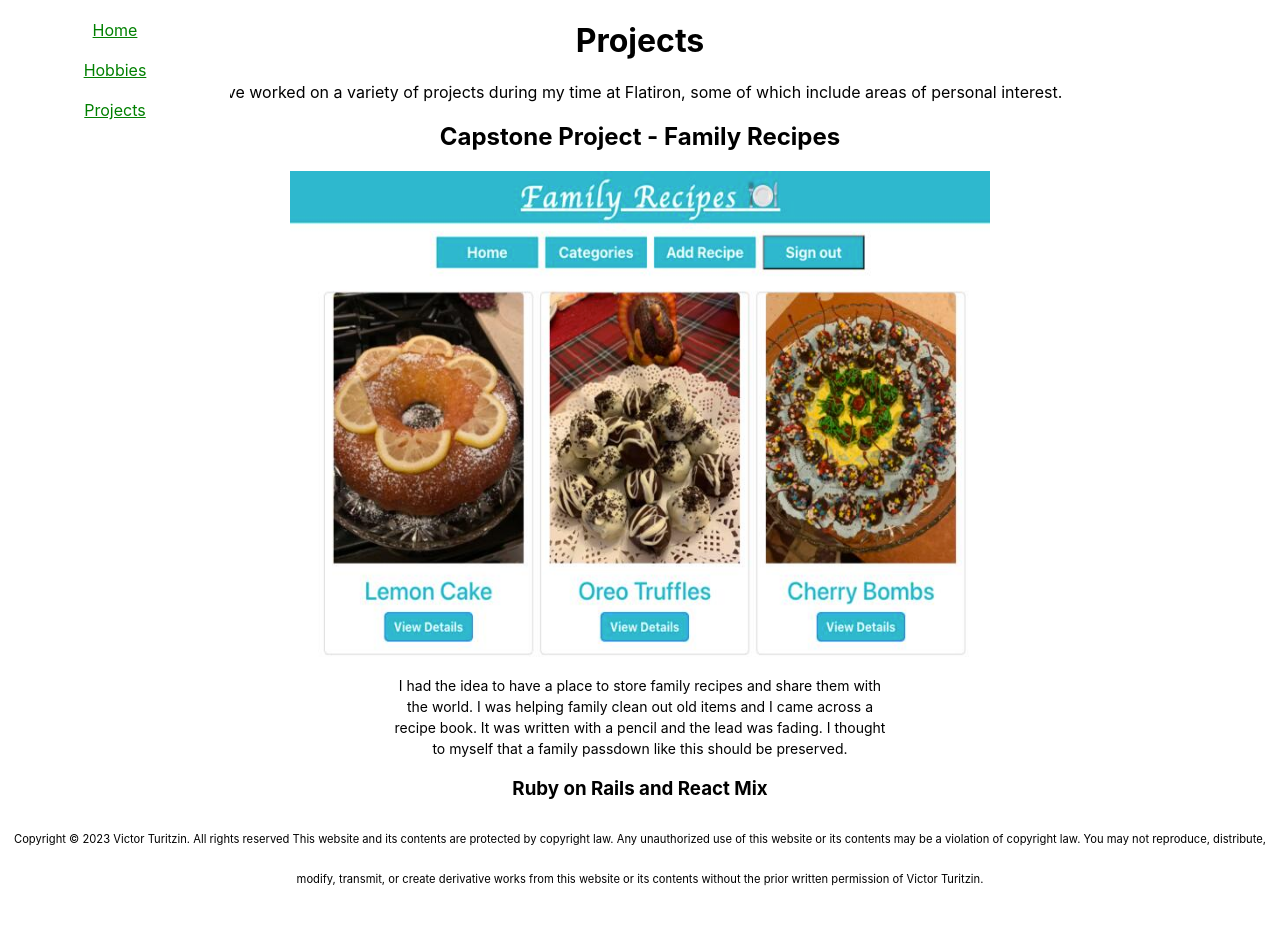
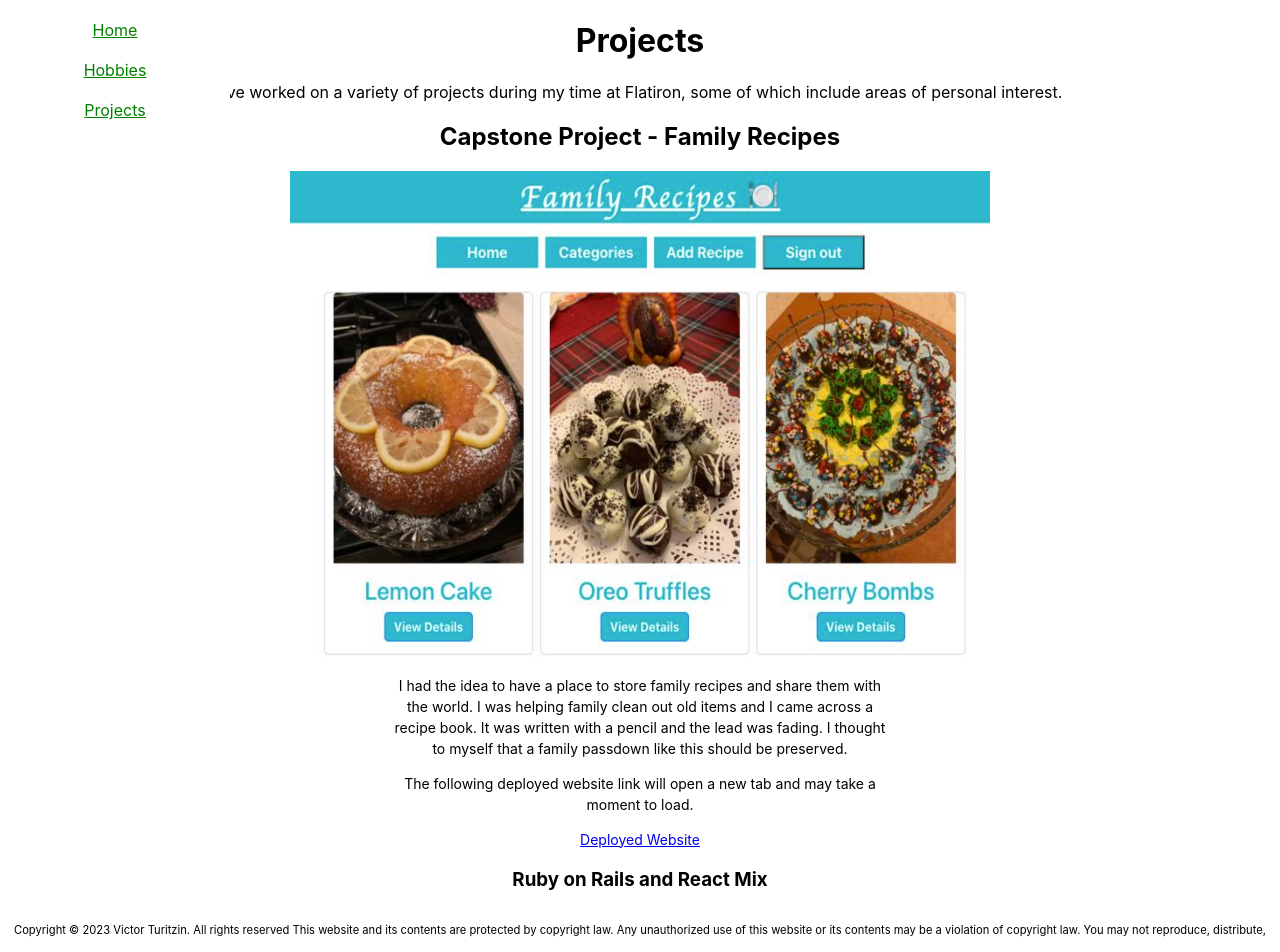
Before and after one commit to turitzinv/About-Me-VictorT, a React (Create React App) app in the folder client/: page /projects in a window 1280 px wide. Shown: the top 952 px of the page. Before the commit the page ends 910 px from the top, so only its background shows below. Built offline with nearby package versions, Linux system fonts and the light colour scheme.

Commit message:
Added deployed Family Recipes website link in Project component.

```diff
--- a/client/src/components/Projects.js
+++ b/client/src/components/Projects.js
@@ -1,5 +1,6 @@
 import React from "react";
-import FamilyRecipes from "../Images/FamilyRecipes.jpeg"
+import FamilyRecipes from "../Images/FamilyRecipes.jpeg";
+import { Link } from "react-router-dom";
 
 const Projects = () => {
   return (
@@ -17,6 +18,13 @@ const Projects = () => {
         across a recipe book. It was written with a pencil and the lead was
         fading. I thought to myself that a family passdown like this should be
         preserved.
+        <p>
+          The following deployed website link will open a new tab and may take a
+          moment to load.
+        </p>
+        <a href="https://family-recipes.onrender.com" target="_blank">
+          Deployed Website{" "}
+        </a>
       </p>
       <h3>Ruby on Rails and React Mix</h3>
       <p className="copyright">
```
